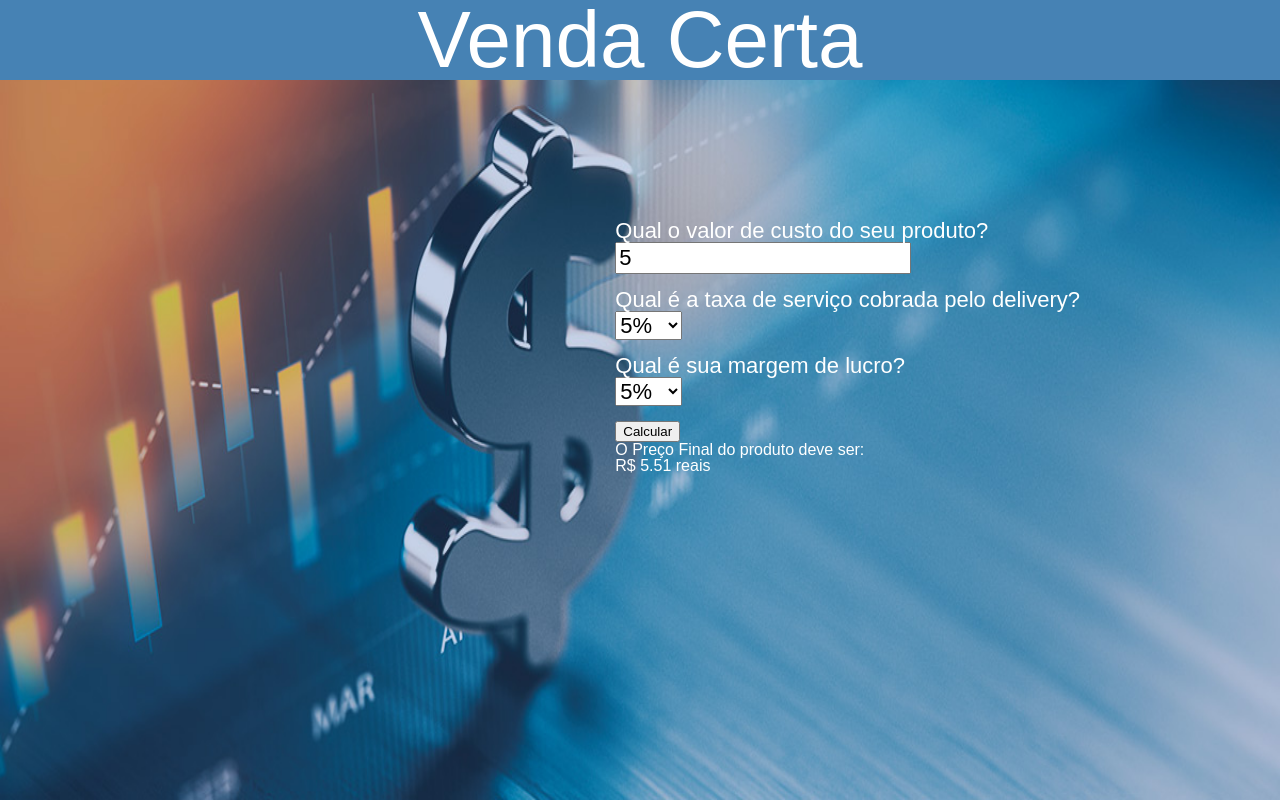
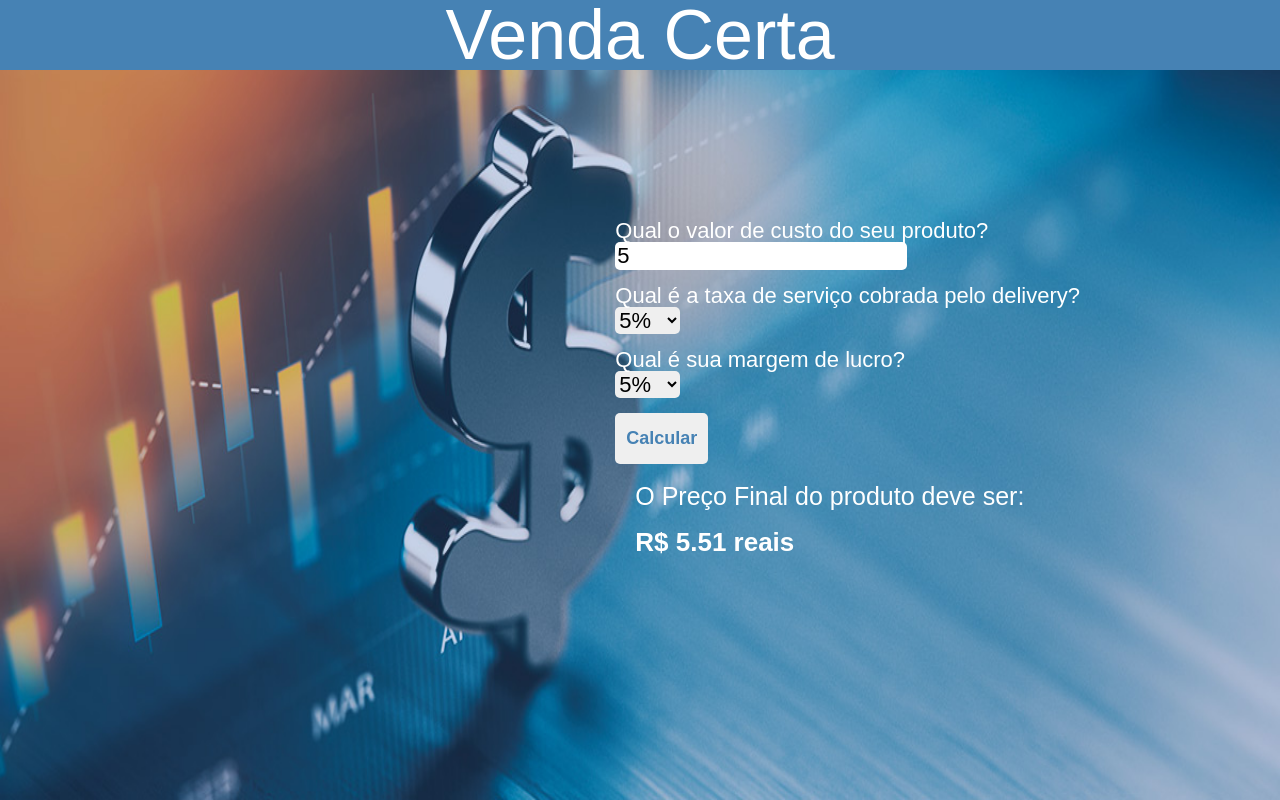
Before and after one commit to NicollasCosmo/Precificadora-Delivery, a plain HTML site: page Index.html in a window 1280 px wide. Both pictures are taken after typing "5" into the empty fields and a click on the button "Calcular". Drawn offline with Linux system fonts and the light colour scheme.

Commit message:
atualização - style.css

```diff
--- a/Index.html
+++ b/Index.html
@@ -48,7 +48,7 @@
                     </div>
 
                     <div>
-                        <button type="button">Calcular</button>
+                        <button type="button" class="calcular">Calcular</button>
                     </div>
 
                     <div id="divResultado">
--- a/index.js
+++ b/index.js
@@ -28,7 +28,7 @@ function vendaCerta() {
 
     let precoDelivery = precoVenda + (precoVenda * taxa);      //cálculo para preço de venda + tx do delivery
 
-    let resultado = precoDelivery.toFixed(2);       // valor com apenas duas casas decimais
+    let resultado = precoDelivery.toFixed(2);   // valor com apenas duas casas decimais
     valorFinal.innerHTML = resultado;
 
 }
--- a/style.css
+++ b/style.css
@@ -1,11 +1,14 @@
 .titulo-principal {
     text-align: center;
-    font-size: 80px;
+    font-size: 70px;
     background-color: SteelBlue;
     margin: 0 0 25px 0;
     color: white;
     font-family: Copperplate, Papyrus, fantasy;
+
 }
+
+
 
 body {
     font-family: 'Montserrat', sans-serif;
@@ -31,8 +34,47 @@ form {
     display: block;
     margin: 0 0 15px 0;
     font-size: 22px;
+    border: none;
+    border-radius: 5px;
+
 }
 
 label {
     font-size: 22px
 }
+
+
+
+ p {
+    margin: 20px;
+    font-family: 'Montserrat', sans-serif;
+    font-size: 26px;
+    font-weight: bold;
+
+}
+
+h3 {
+    margin: 20px;
+    font-family: 'Montserrat', sans-serif;
+    font-size: 25px;
+
+}
+
+.calcular {
+    width: 20%;
+    padding: 15px 0;
+    color: steelblue;
+    font-weight: bold;
+    font-size: 18px;
+    border: none;
+    border-radius: 5px;
+    cursor: pointer;
+    transition: 1s all;
+
+}
+
+.calcular:hover {
+    background: mediumblue;
+    transform: scale(1.2);
+    color: white;
+}
```
Also changed, not shown: logo.jpg (added).
